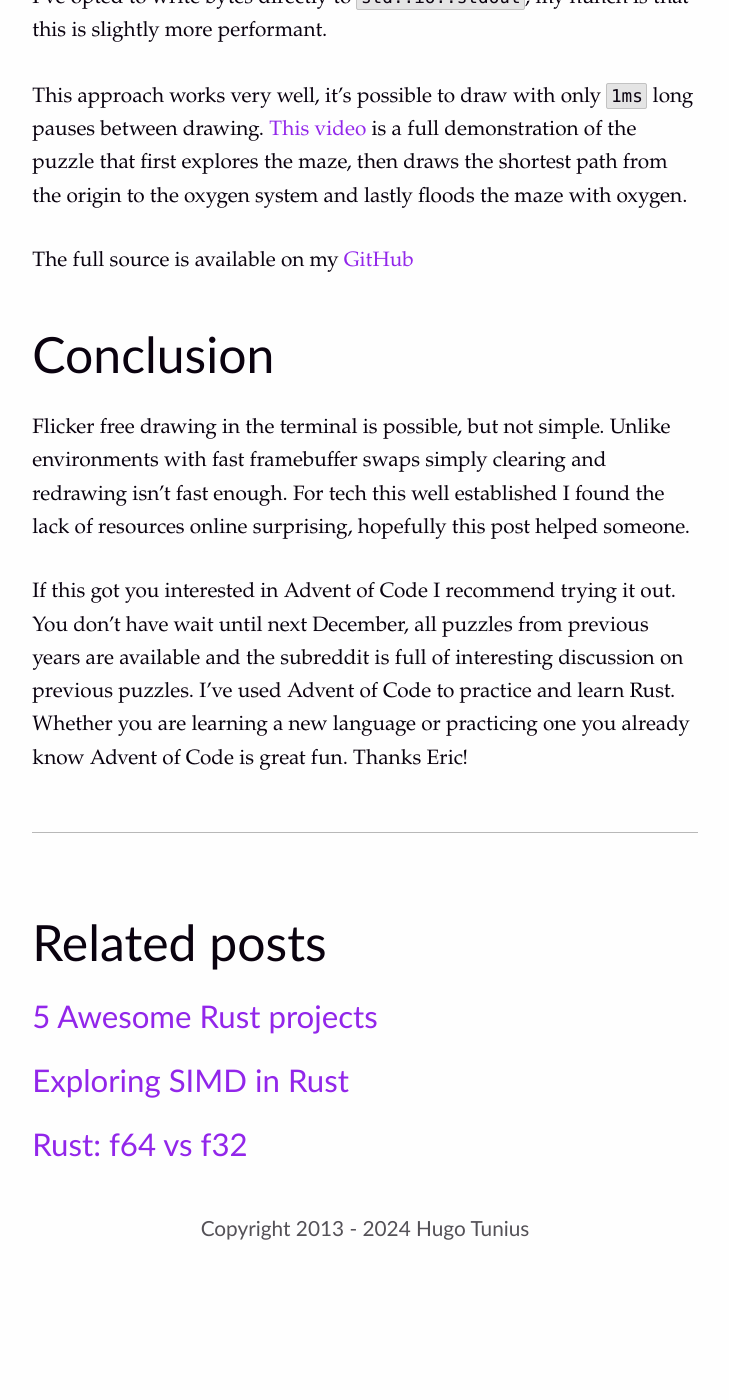
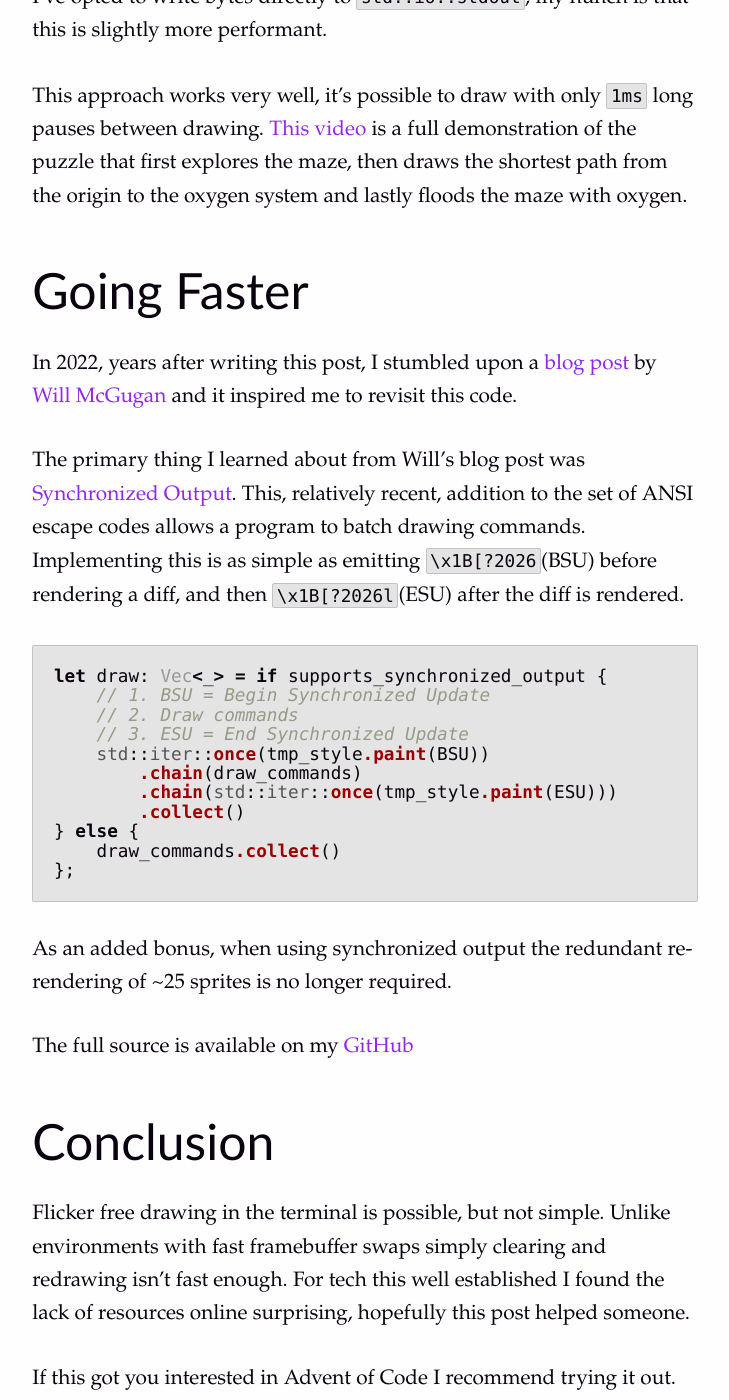
Before and after one commit to k0nserv/hugotunius.se, a Jekyll site: the page built from _posts/2019-12-29-efficient-terminal-drawing-in-rust.md, in a window 1280 px wide and 1400 px high, scrolled down 6028 px. Shown: the whole window, without its empty margins (275-1004 px from the left). Built offline with Jekyll 4.4.1, drawn with Linux system fonts in a browser that asks for light colours; before the commit the page ends 7303 px from its top, so only the background shows below that.

Commit message:
Update "Efficient Terminal Drawing in Rust"

```diff
--- a/_posts/2019-12-29-efficient-terminal-drawing-in-rust.md
+++ b/_posts/2019-12-29-efficient-terminal-drawing-in-rust.md
@@ -187,6 +187,30 @@ Here for each location that needs to redraw we emit the sequence `ESC[{y};{x}` f
 
 This approach works very well, it's possible to draw with only `1ms` long pauses between drawing. [This video](https://www.youtube.com/watch?v=q3ysisqmpwA) is a full demonstration of the puzzle that first explores the maze, then draws the shortest path from the origin to the oxygen system and lastly floods the maze with oxygen.
 
+## Going Faster
+
+In 2022, years after writing this post, I stumbled upon a [blog post](https://www.textualize.io/blog/posts/7-things-about-terminals) by [Will McGugan](https://twitter.com/willmcgugan) and it inspired me to revisit this code.
+
+The primary thing I learned about from Will's blog post was [Synchronized Output](https://gist.github.com/christianparpart/d8a62cc1ab659194337d73e399004036). This, relatively recent, addition to the set of ANSI escape codes allows a program to batch drawing commands. Implementing this is as simple as emitting `\x1B[?2026`(BSU) before rendering a diff, and then `\x1B[?2026l`(ESU) after the diff is rendered.
+
+{% highlight rust %}
+let draw: Vec<_> = if supports_synchronized_output {
+    // 1. BSU = Begin Synchronized Update
+    // 2. Draw commands
+    // 3. ESU = End Synchronized Update
+    std::iter::once(tmp_style.paint(BSU))
+        .chain(draw_commands)
+        .chain(std::iter::once(tmp_style.paint(ESU)))
+        .collect()
+} else {
+    draw_commands.collect()
+};
+{% endhighlight %}
+
+As an added bonus, when using synchronized output the redundant re-rendering of ~25 sprites is no longer required.
+
+
+
 The full source is available on my [GitHub](https://github.com/k0nserv/advent-of-rust-2019/blob/005155fd22903b0fe7dbef86efa5b3919ca4a946/examples/day15.rs)
 
 ## Conclusion
```
